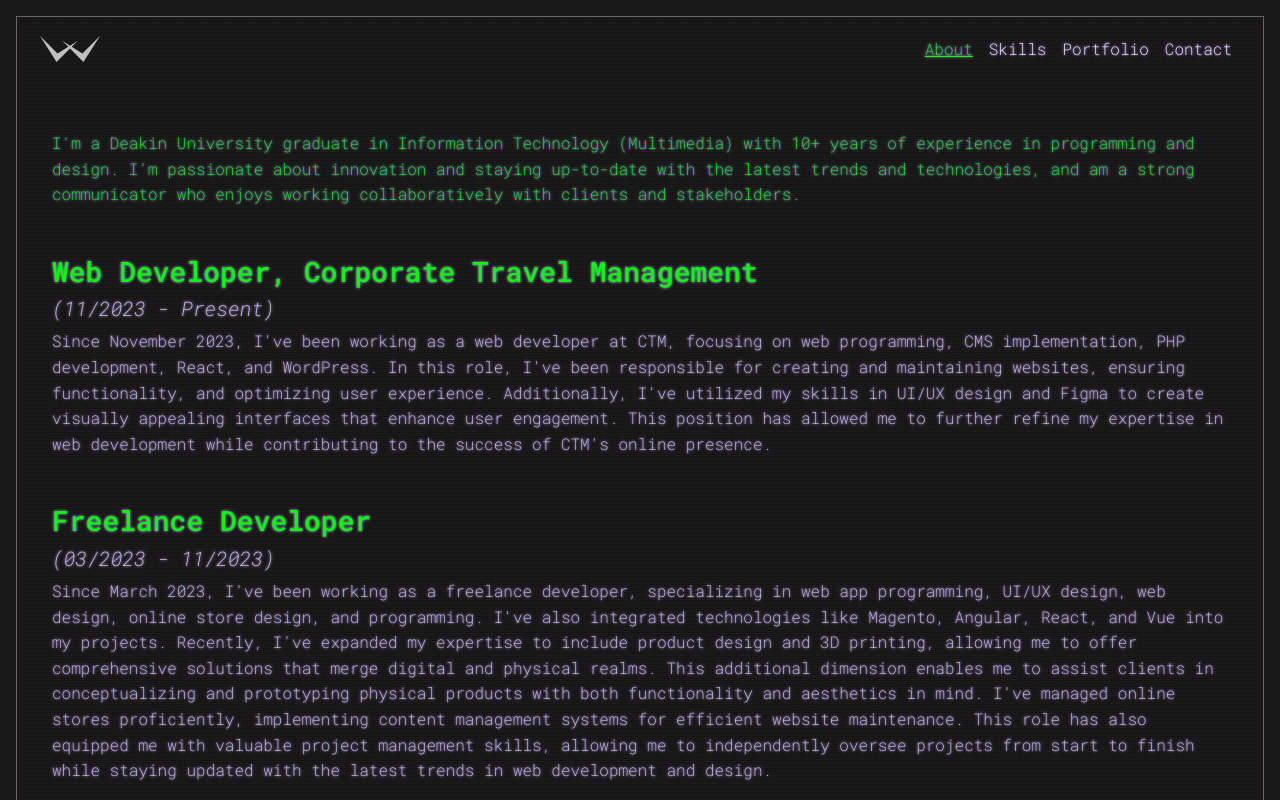
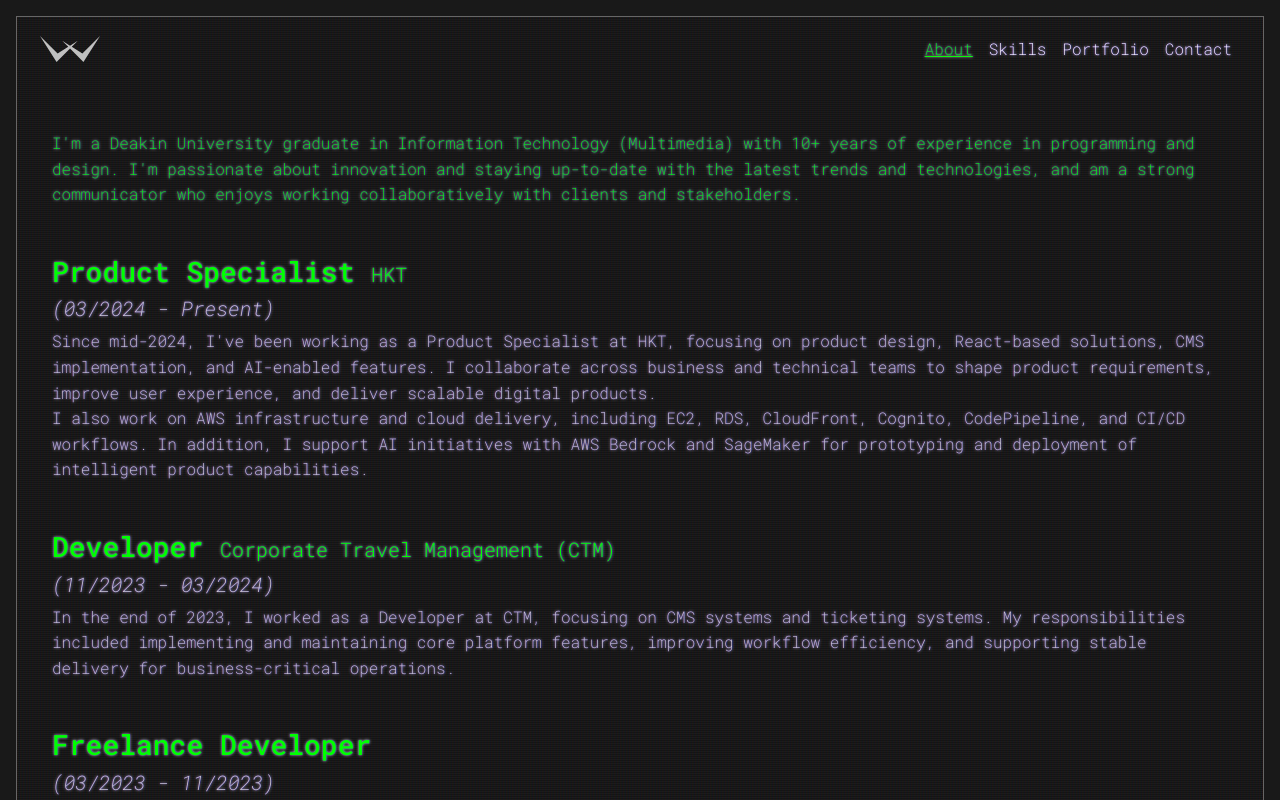
Before and after one commit to lizewkn/lizewkn.github.io, a Vue app: page /#/about in a window 1280 px wide. Shown: the top 800 px of the page. Built offline with nearby package versions, Linux system fonts and the light colour scheme.

Commit message:
refactor: update professional experience and skills descriptions across About, HomeView, and Skills components

```diff
--- a/src/views/About.vue
+++ b/src/views/About.vue
@@ -7,11 +7,18 @@
       <div class="row">
         <div class="col">
 <p class="green mb-5">I'm a Deakin University graduate in Information Technology (Multimedia) with 10+ years of experience in programming and design. I'm passionate about innovation and staying up-to-date with the latest trends and technologies, and am a strong communicator who enjoys working collaboratively with clients and stakeholders.</p>
-           <h3 class="green">Web Developer, Corporate Travel Management</h3>
+           <h3 class="green">Product Specialist <span class="fs-5">HKT</span></h3>
 
-            <h5 class="fst-italic fw-lighter my-2">(11/2023 - Present)</h5>
+            <h5 class="fst-italic fw-lighter my-2">(03/2024 - Present)</h5>
 
-            <p>Since November 2023, I've been working as a web developer at CTM, focusing on web programming, CMS implementation, PHP development, React, and WordPress. In this role, I've been responsible for creating and maintaining websites, ensuring functionality, and optimizing user experience. Additionally, I've utilized my skills in UI/UX design and Figma to create visually appealing interfaces that enhance user engagement. This position has allowed me to further refine my expertise in web development while contributing to the success of CTM's online presence.</p>
+            <p>Since mid-2024, I've been working as a Product Specialist at HKT, focusing on product design, React-based solutions, CMS implementation, and AI-enabled features. I collaborate across business and technical teams to shape product requirements, improve user experience, and deliver scalable digital products.
+<br>
+I also work on AWS infrastructure and cloud delivery, including EC2, RDS, CloudFront, Cognito, CodePipeline, and CI/CD workflows. In addition, I support AI initiatives with AWS Bedrock and SageMaker for prototyping and deployment of intelligent product capabilities.</p>
+           <h3 class="green mt-5">Developer <span class="fs-5">Corporate Travel Management (CTM)</span></h3>
+
+            <h5 class="fst-italic fw-lighter my-2">(11/2023 - 03/2024)</h5>
+
+            <p>In the end of 2023, I worked as a Developer at CTM, focusing on CMS systems and ticketing systems. My responsibilities included implementing and maintaining core platform features, improving workflow efficiency, and supporting stable delivery for business-critical operations.</p>
            <h3 class="green mt-5">Freelance Developer</h3>
 
             <h5 class="fst-italic fw-lighter my-2">(03/2023 - 11/2023)</h5>
--- a/src/views/HomeView.vue
+++ b/src/views/HomeView.vue
@@ -10,12 +10,11 @@
     <div class="row mt-4">
       <div class="col">
         <div class="greetings">
-          <p class="green">I am a front-end developer and designer with extensive experience in the field.</p>
+          <p class="green">I am a Product Specialist at HKT (2024 - Present), focused on product design and modern web delivery.</p>
 
-          <p class="green">With years of experience under my belt, I have honed my skills in HTML, CSS, JavaScript, and
-            other front-end technologies. I am proficient in popular frameworks like Vue and Angular, as well as
-            libraries like jQuery and Bootstrap. Whether you are looking to build a responsive website or a dynamic web
-            application, I have the expertise to deliver high-quality solutions that meet your needs.</p>
+          <p class="green">My current work includes React development, CMS implementation, and AI-enabled product features.
+            I also manage cloud delivery on AWS, including EC2, RDS, CloudFront, Cognito, CodePipeline, and CI/CD,
+            while supporting AI use cases with AWS Bedrock and SageMaker to deliver scalable, practical solutions.</p>
 
           <p class="green">One of my strengths as a developer is my ability to work collaboratively with clients and
             stakeholders. I understand the importance of effective communication and strive to build strong relationships
--- a/src/views/Skills.vue
+++ b/src/views/Skills.vue
@@ -2,16 +2,9 @@
   <div class="container-fluid">
     <div class="row">
       <div class="col">
-        <p class="green">I am an experienced coder and designer with a passion for creating high-quality products that provide users with
-        the best possible experience. My studies in Information Technology (Multimedia) at Deakin University have provided
-        me with a comprehensive understanding of coding and design. My coding skills include HTML, CSS, SCSS, SASS,
-        JavaScript, jQuery, Angular, Vue, Bootstrap, and Swift UI. My design skills include web design, EDM design, UI/UX
-        design, app UI design, and tools such as Adobe, Github, WordPress, MySQL, and Firebase.</p>
+        <p class="green">I am a Product Specialist at HKT (2024 - Present) with a strong background in product design and front-end development. I focus on building high-quality digital products with React, CMS platforms, and AI-enabled features. My studies in Information Technology (Multimedia) at Deakin University have provided me with a comprehensive understanding of coding and design.</p>
 
-        <p class="green">My vision is to become an all-round developer who can use their skills and knowledge to create products that are
-        both functional and user-friendly. I am constantly striving to stay up to date with the latest trends and
-        technologies in the software development industry, and am always looking for new ways to improve my skills and
-        knowledge. I am confident that I can make a positive contribution to the development community.</p>
+        <p class="green">In addition to product and interface design, I work on AWS cloud infrastructure including EC2, RDS, CloudFront, Cognito, and CodePipeline with CI/CD workflows. I also support AI initiatives with AWS Bedrock and SageMaker, helping teams prototype and deliver intelligent product capabilities in production-ready environments.</p>
 
         <p class="green">I have a strong understanding of the importance of user experience and usability, and believe that these are the
         most important aspects of any development project. I am passionate about creating products that are both visually
```
